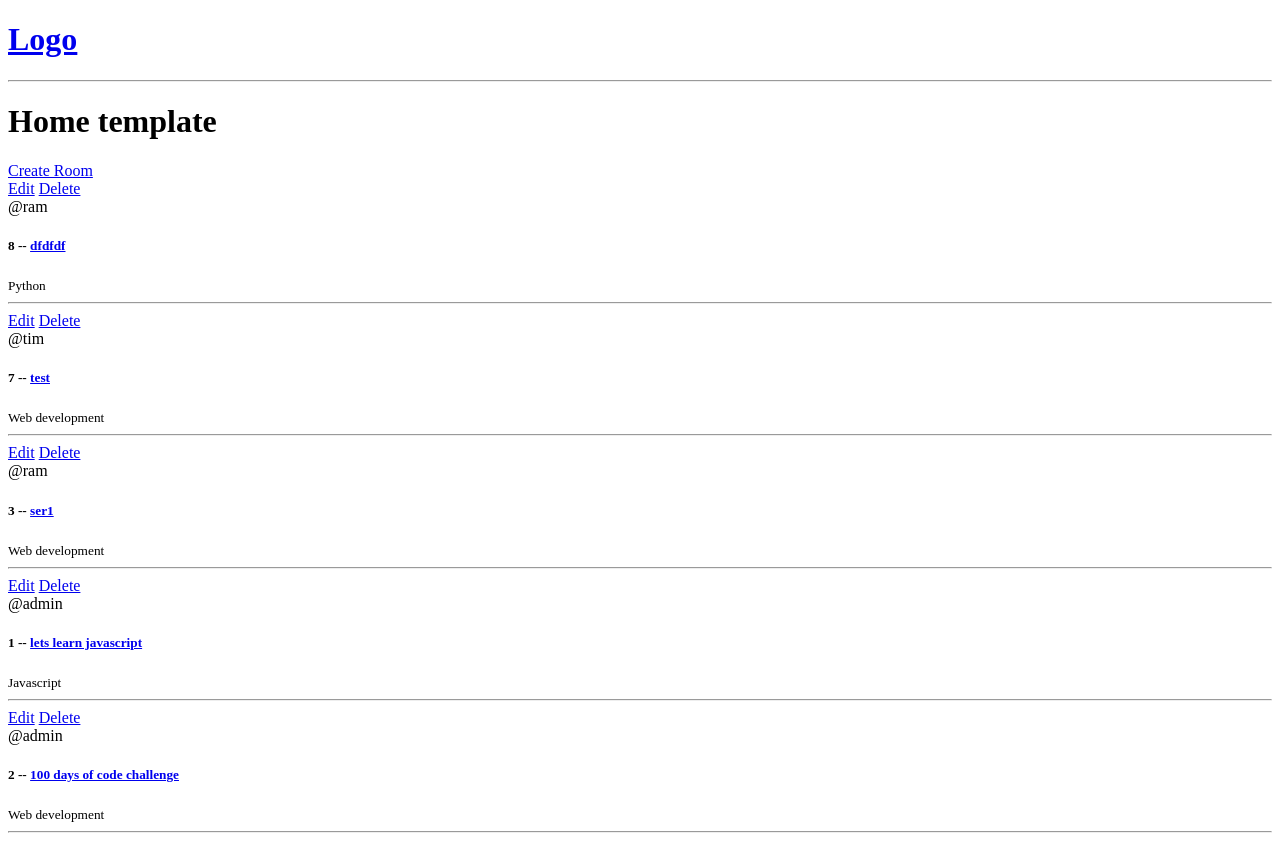
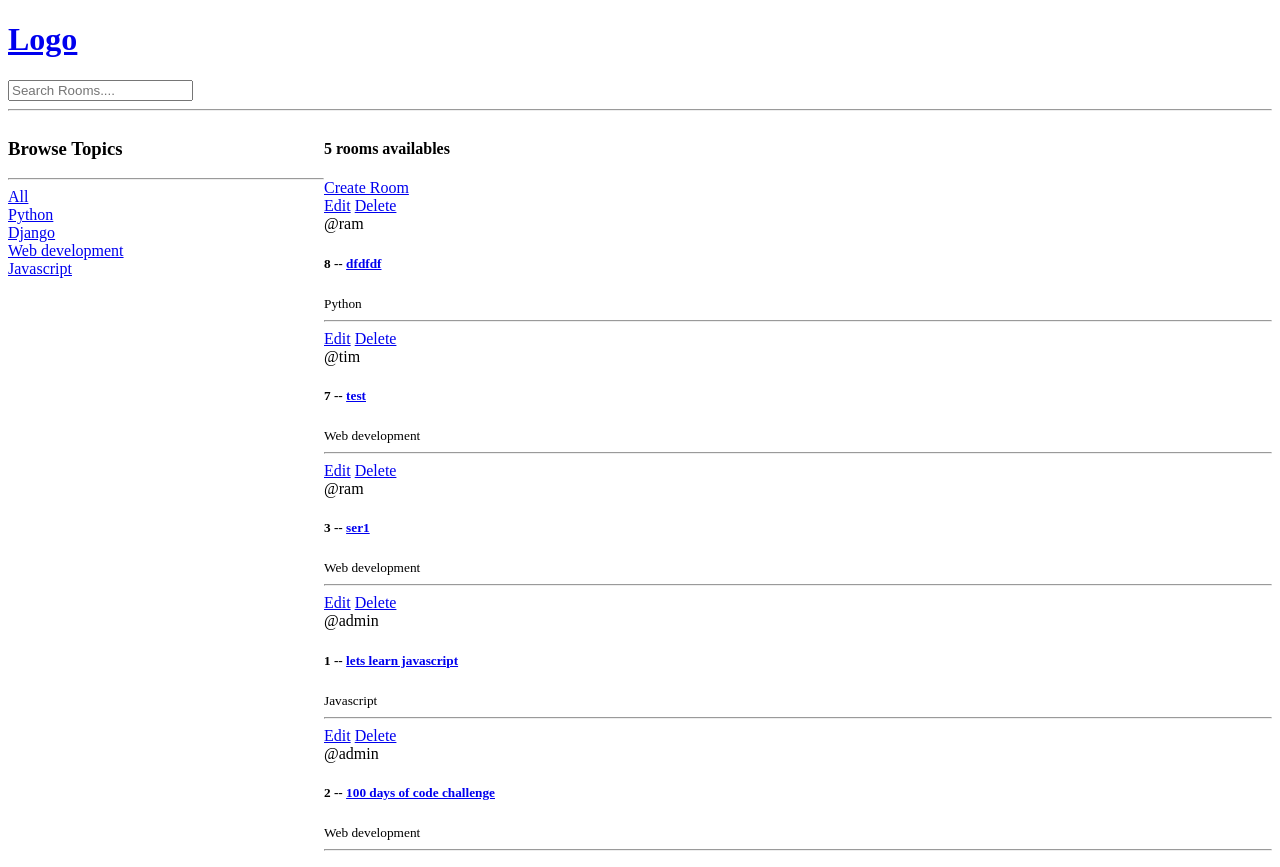
Before and after one commit to bibek190/django-project, a Django app: page / in a window 1280 px wide. Before the commit the page ends 833 px from the top, so only its background shows below. Run offline with Django 5.2, Linux system fonts and the light colour scheme; data comes from the database, SQL or seed files in the repository; both versions use the stored data as it was after the commit.

Commit message:
add search functionality

```diff
--- a/studybud/base/templates/base/home.html
+++ b/studybud/base/templates/base/home.html
@@ -7,8 +7,32 @@
   </head>
   <body>
     {% extends 'main.html' %} {% block content %}
-    <h1>Home template</h1>
+    <!-- css -->
+    <style>
+      .home-container {
+        display: grid;
+        grid-template-columns: 1fr 3fr;
+      }
+    </style>
+    <!-- css -->
+
+    <div class="home-container">
       <div>
+        <h3>Browse Topics</h3>
+        <hr />
+        <div>
+          <a href="{% url 'home' %}">All</a>
+        </div>
+
+        {% for topic in topics %}
+        <div>
+          <a href="{% url 'home' %}?q={{topic.name}}">{{topic.name}}</a>
+        </div>
+        {% endfor %}
+      </div>
+      <div>
+        <div>
+          <h4>{{room_count}} rooms availables</h4>
           <a href="{%url 'create-room' %}">Create Room</a>
         </div>
         <div>
@@ -27,6 +51,8 @@
           </div>
           {%endfor%}
         </div>
+      </div>
+    </div>
     {% endblock %}
   </body>
 </html>
--- a/studybud/base/views.py
+++ b/studybud/base/views.py
@@ -1,5 +1,6 @@
 from django.shortcuts import render,redirect
-from .models import Room
+from django.db.models import Q
+from .models import Room,Topic
 from .forms import RoomForm
 
 rooms = [
@@ -11,8 +12,15 @@ rooms = [
 
 
 def home(request):
-    rooms = Room.objects.all()
-    context = {'rooms': rooms}
+    q = request.GET.get('q') if request.GET.get("q") != None else ""
+    rooms = Room.objects.filter(
+        Q(topic__name__icontains= q) |
+        Q(name__icontains= q) |
+        Q(description__icontains= q)
+        )
+    topics = Topic.objects.all()
+    room_count = rooms.count()
+    context = {'rooms': rooms,'topics':topics,"room_count":room_count}
     return render(request,'base/home.html',context)
 
 def room(request,pk):
--- a/studybud/templates/navbar.html
+++ b/studybud/templates/navbar.html
@@ -9,6 +9,10 @@
     <a href="/">
       <h1>Logo</h1>
     </a>
+
+    <form method="GET" action="{% url 'home' %}">
+      <input type="text" name="q" placeholder="Search Rooms...." />
+    </form>
     <hr />
   </body>
 </html>
```
Also changed, not shown: studybud/db.sqlite3. Lines whose indentation alone changed are shown as unchanged.
